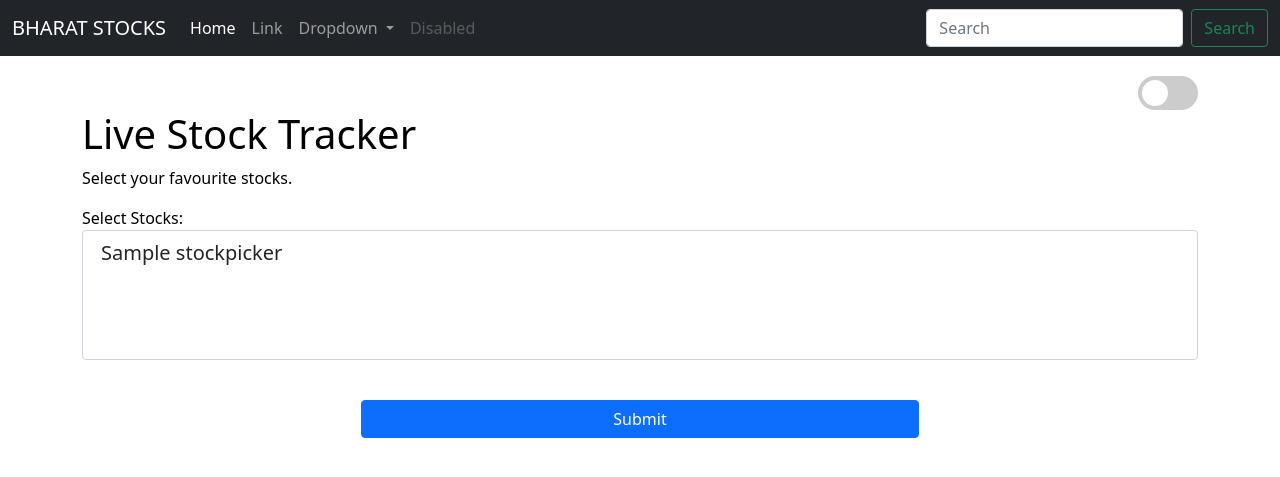
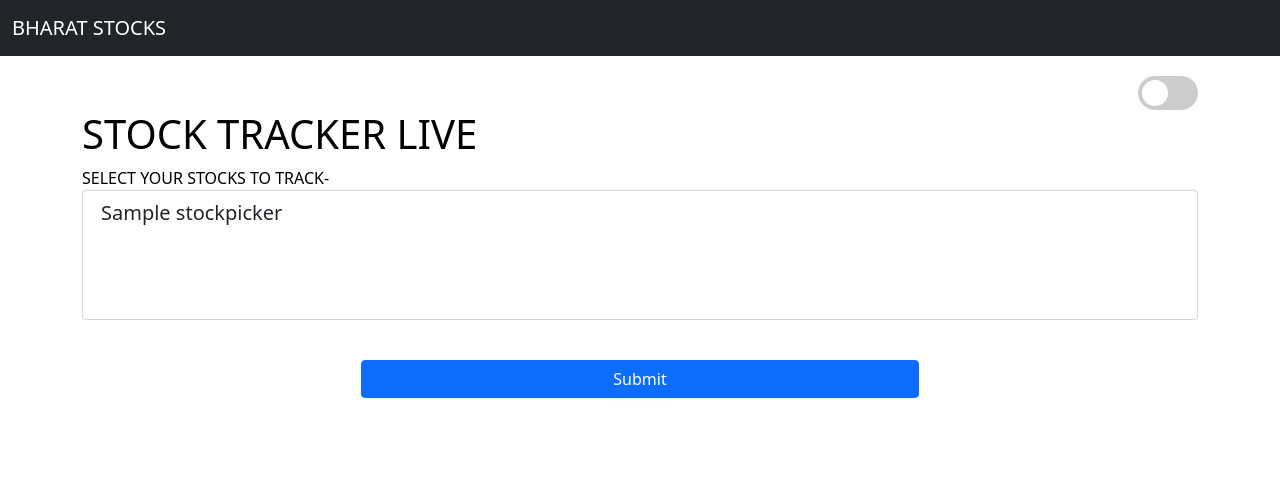
Before and after one commit to prabik98/python-Stock-Tracker-Live, a Django app: template mainapp/templates/mainapp/stockpicker.html in a window 1280 px wide. Shown: the top 477 px of the page. Run offline with Django 3.2, Linux system fonts and the light colour scheme; the template is opened without the code that fills it: most values are stand-ins (such as "Sample title", 1, 10 or a date in 2020).

Commit message:
removal of unnecessary navbar items

```diff
--- a/mainapp/templates/mainapp/basic.html
+++ b/mainapp/templates/mainapp/basic.html
@@ -29,37 +29,6 @@
                 aria-label="Toggle navigation">
                 <span class="navbar-toggler-icon"></span>
             </button>
-            <div class="collapse navbar-collapse" id="navbarSupportedContent">
-                <ul class="navbar-nav me-auto mb-2 mb-lg-0">
-                    <li class="nav-item">
-                        <a class="nav-link active" aria-current="page" href="#">Home</a>
-                    </li>
-                    <li class="nav-item">
-                        <a class="nav-link" href="#">Link</a>
-                    </li>
-                    <li class="nav-item dropdown">
-                        <a class="nav-link dropdown-toggle" href="#" id="navbarDropdown" role="button"
-                            data-bs-toggle="dropdown" aria-expanded="false">
-                            Dropdown
-                        </a>
-                        <ul class="dropdown-menu" aria-labelledby="navbarDropdown">
-                            <li><a class="dropdown-item" href="#">Action</a></li>
-                            <li><a class="dropdown-item" href="#">Another action</a></li>
-                            <li>
-                                <hr class="dropdown-divider">
-                            </li>
-                            <li><a class="dropdown-item" href="#">Something else here</a></li>
-                        </ul>
-                    </li>
-                    <li class="nav-item">
-                        <a class="nav-link disabled" href="#" tabindex="-1" aria-disabled="true">Disabled</a>
-                    </li>
-                </ul>
-                <form class="d-flex">
-                    <input class="form-control me-2" type="search" placeholder="Search" aria-label="Search">
-                    <button class="btn btn-outline-success" type="submit">Search</button>
-                </form>
-            </div>
         </div>
     </nav>
     <div class="toggle-container container">
--- a/mainapp/templates/mainapp/stockpicker.html
+++ b/mainapp/templates/mainapp/stockpicker.html
@@ -9,10 +9,9 @@ StockPicker
 {% endblock %}
 {% block body %}
 <div class="container">
-    <h1>Live Stock Tracker</h1>
-    <p>Select your favourite stocks.</p>
+    <h1>STOCK TRACKER LIVE</h1>
     <form action="/stocktracker">
-        <label for="stockpicker">Select Stocks:</label>
+        <label for="stockpicker">SELECT YOUR STOCKS TO TRACK-</label>
         <select class="form-select form-select-lg mb-3" multiple aria-label="multiple select example"
             name="stockpicker">
             {% for i in stockpicker %}
```
Also changed, not shown: db.sqlite3.
